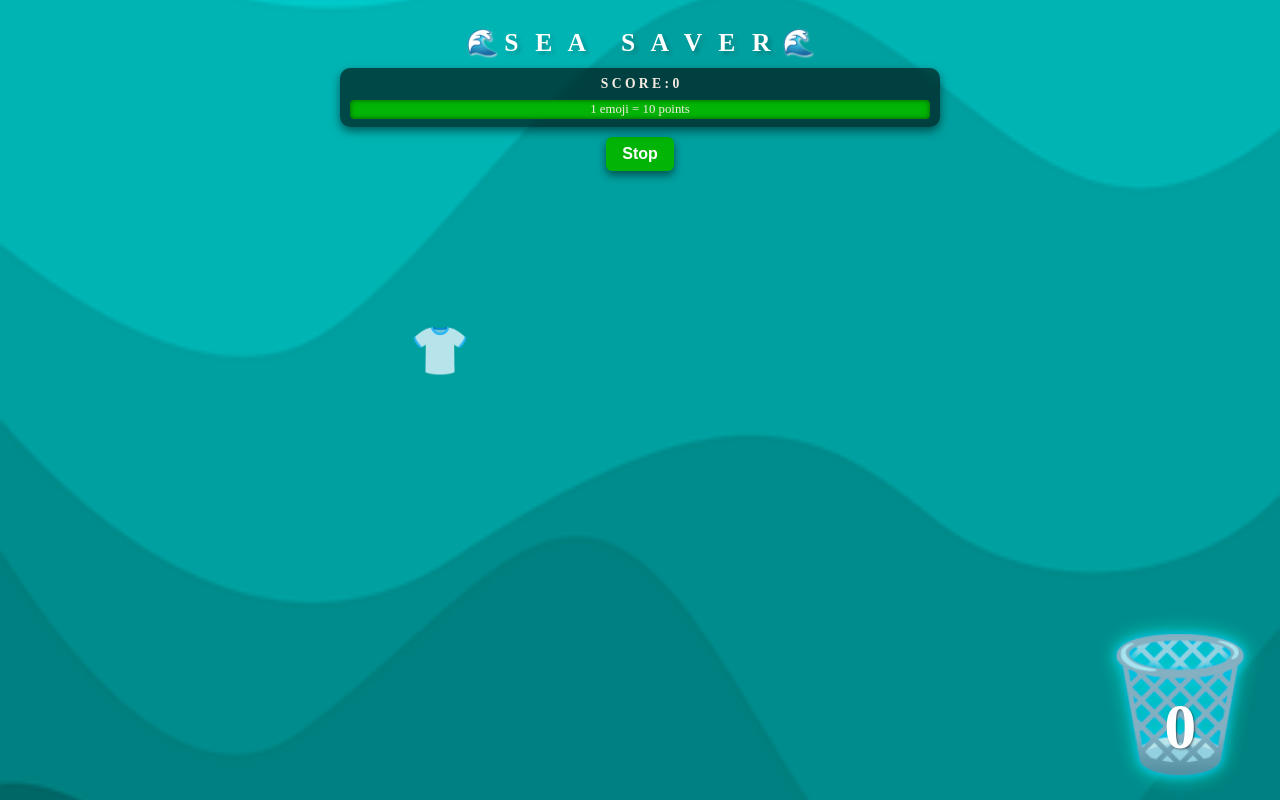
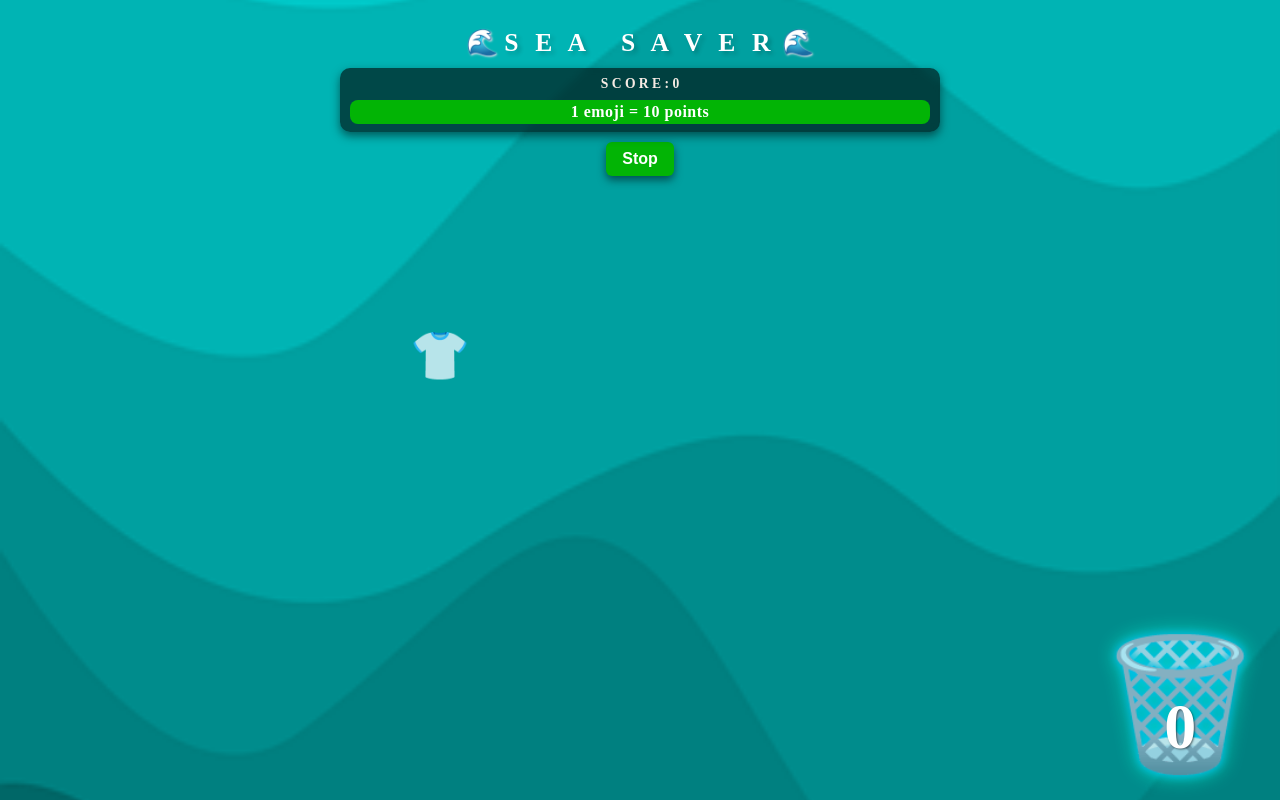
Before and after one commit to DesiPetkovaLee/sea-saver, a website built with Vite: page index.html in a window 1280 px wide. Both pictures are taken after a click on the button "Start Game". Built offline with nearby package versions, Linux system fonts and the light colour scheme.

Commit message:
Update legend and button hover css

```diff
--- a/src/main.ts
+++ b/src/main.ts
@@ -14,7 +14,7 @@ if (!legendEl || !startBtn || !seaEl || !scoreEl || !binScoreEl || !messageEl) {
     throw new Error("One or more elements were not found");
 }
 
-// GAME STATE AND DEFINING TRASH ITEMS
+// game state and defining trash items
 
 type TrashItem = {
     emoji: string;
--- a/src/scss/styles.scss
+++ b/src/scss/styles.scss
@@ -71,11 +71,14 @@
             & .game__legend {
                 display: none;
                 background-color: palette.$kelly-green;
-                color: palette.$white-sand;
-                padding: 2px 4px;
-                border-radius: 4px;
-                font-size: 0.8rem;
-                box-shadow: inset 0 0 5px palette.$box-shadow-dark;
+                color: palette.$white;
+                padding: 3px 6px;
+                border-radius: 8px;
+                font-size: 1rem;
+                font-weight: bold;
+                box-shadow: inset 2 2 5px palette.$box-shadow-dark;
+                text-align: center;
+                letter-spacing: 0.5px;
 
                 // to add a div later and give it a font-size and maybe colour
                 //for the emojis which will be generated dynamically in main.ts
@@ -104,6 +107,7 @@
 
             &:hover {
                 background-color: palette.$aquamarine;
+                color: palette.$navy-blue;
             }
 
             &:disabled {
```
